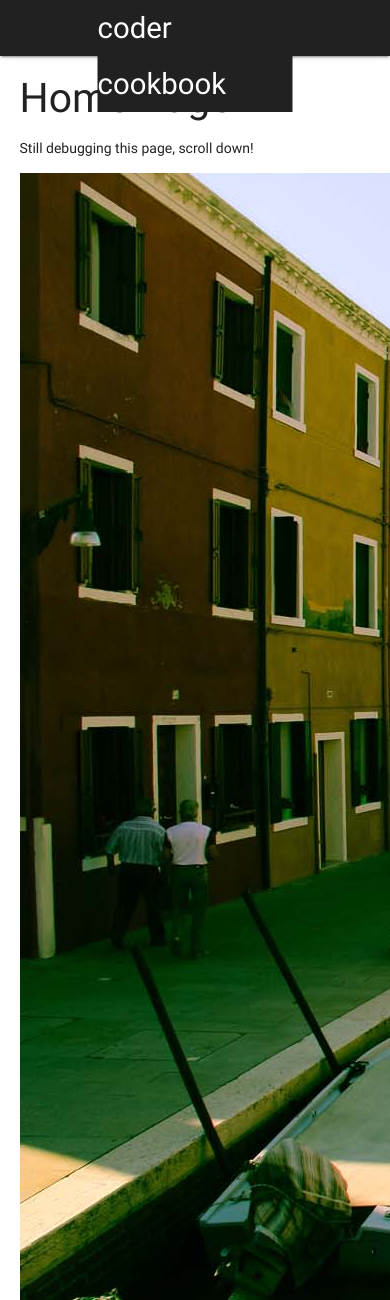
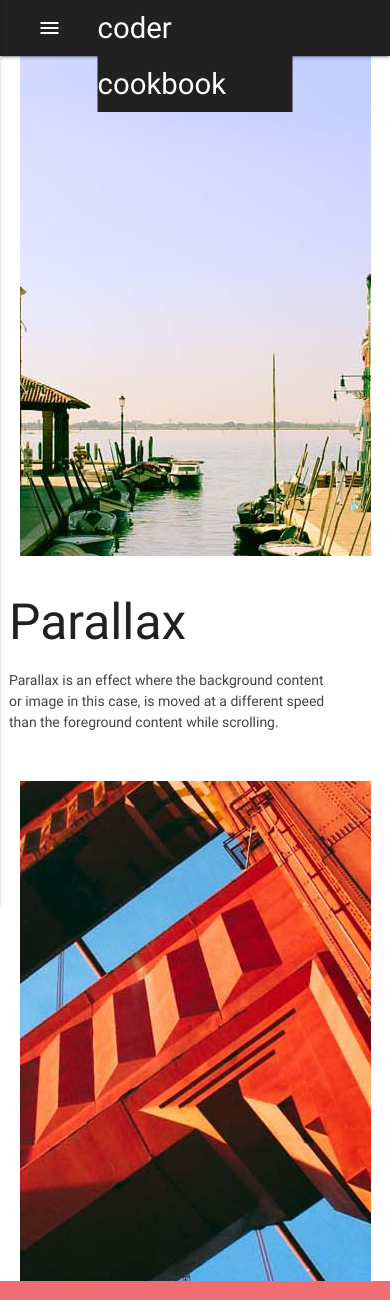
Before and after one commit to Superfom/decoder_cookbook, a Flask app: page /get_index in a window 390 px wide; the page is wider, and only the part inside the window is pictured. Shown: the top 1300 px of that part. Run offline with Flask 2, Linux system fonts and the light colour scheme; some libraries are stand-ins or nearby versions.

Commit message:
parallax resolved on index, mobile nav fix in navbar

```diff
--- a/templates/base.html
+++ b/templates/base.html
@@ -13,6 +13,7 @@
             <div class="nav-wrapper grey darken-4">
                 <div class="container">
                 <a href="{{url_for('get_index')}}" class="brand-logo grey darken-4" ></i>coder cookbook</a>
+                <a href="#" data-activates="mobile-demo" class="button-collapse"><i class="material-icons">menu</i></a>
                 <ul class="right hide-on-med-and-down grey darken-4">
                     <li><a href="{{url_for('get_tasks')}}">Home</a></li>
                     <li><a href="{{url_for('add_task')}}">New Task</a></li>
@@ -22,7 +23,7 @@
                 </ul>
             </div>
         </nav>
-
+<!--Mobile Responsive Structure-->
         <ul class="side-nav" id="mobile-demo">
             <li><a href="{{url_for('get_tasks')}}">Home</a></li>
             <li><a href="{{url_for('add_task')}}">New Task</a></li>
--- a/templates/baseforms.html
+++ b/templates/baseforms.html
@@ -13,6 +13,7 @@
             <div class="nav-wrapper grey darken-4">
                 <div class="container">
                 <a href="{{url_for('get_index')}}" class="brand-logo grey darken-4" ></i>coder cookbook</a>
+                <a href="#" data-activates="mobile-demo" class="button-collapse"><i class="material-icons">menu</i></a>
                 <ul class="right hide-on-med-and-down grey darken-4">
         <!--                        <li><a href="{{url_for('get_categories')}}"><i class="material-icons">view_stream</i></a></li>-->
         <!--                        <li><a href="{{url_for('get_modules')}}"><i class="material-icons">view_list</i></a></li>-->
--- a/templates/edittask.html
+++ b/templates/edittask.html
@@ -1,4 +1,4 @@
-{% extends 'base.html'%} {% block content %}
+{% extends 'baseforms.html'%} {% block content %}
 
 <h3>Edit Task</h3>
 <div class="row">
--- a/templates/index.html
+++ b/templates/index.html
@@ -1,19 +1,8 @@
 {% extends 'baseforms.html'%} {% block content %}
-
-<h3>Home Page</h3>
-    <p>Still debugging this page, scroll down!</p>
-
-<div>
-
-  <img src="/images/parallax1.jpg">
-
-</div>
-
-<!--  Parallax Section  -->
 
 <div class="parallax-container">
   <div class="parallax">
-        <img src="/images/parallax1.jpg">
+    <img src="{{ url_for('static', filename='images/parallax1.jpg' ) }}">
   </div>
 </div>
 <div class="section white">
@@ -24,7 +13,7 @@
 </div>
 <div class="parallax-container">
   <div class="parallax">
-        <img src="/images/parallax2.jpg">
+    <img src="{{ url_for('static', filename='images/parallax2.jpg' ) }}">
   </div>
 </div>
 
```
Lines whose indentation alone changed are shown as unchanged.
